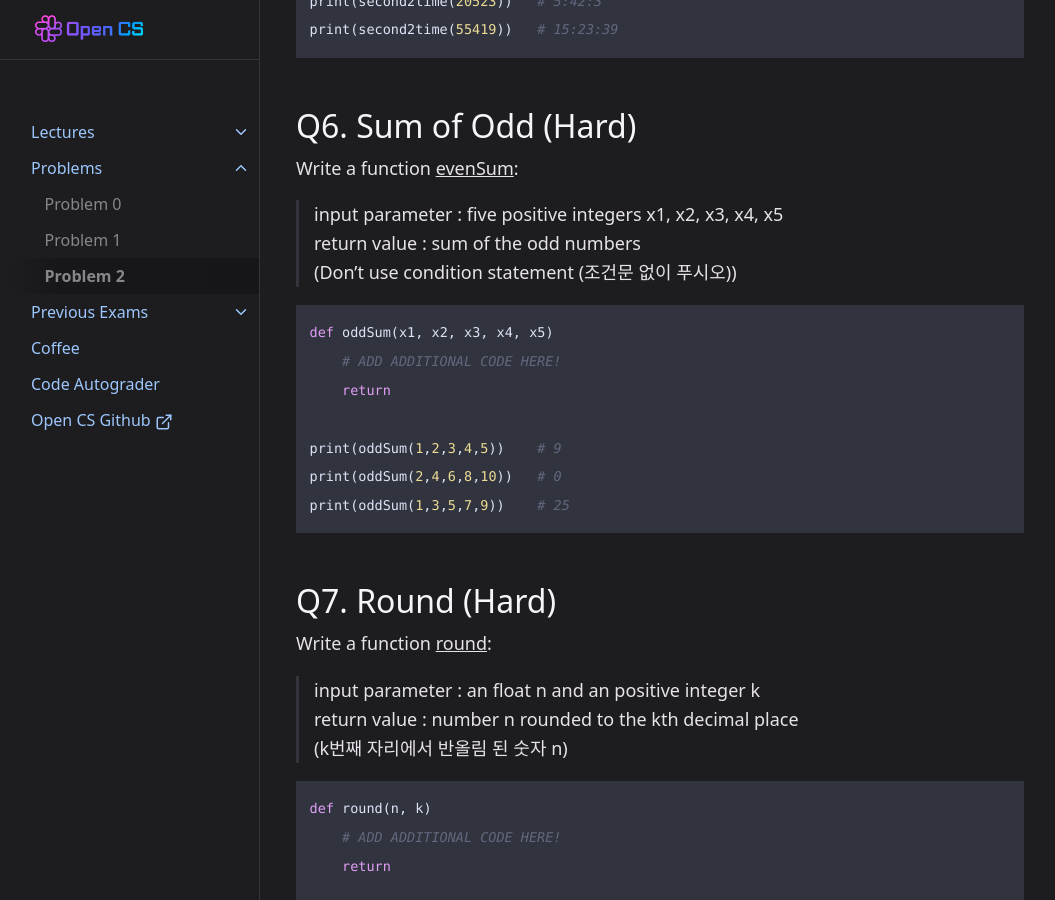
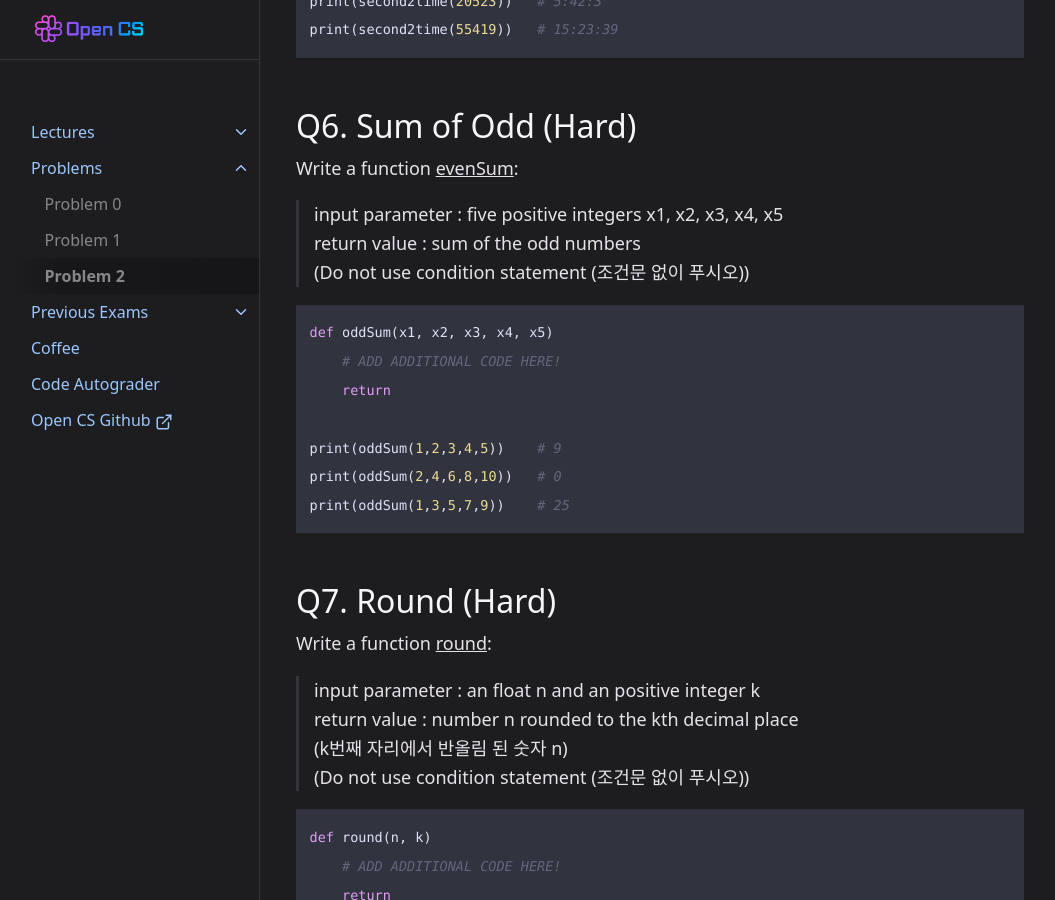
Before and after one commit to OpenCS-ksa/opencs-ksa.github.io, a Jekyll site: the page built from docs/Problems/problem2.md, in a window 1280 px wide and 900 px high, scrolled down 3283 px. Shown: the whole window, without its empty margins (112-1167 px from the left). Built offline with Jekyll 4.4.1, drawn with Linux system fonts in a browser that asks for light colours.

Commit message:
Update problem2.md

````diff
--- a/docs/Problems/problem2.md
+++ b/docs/Problems/problem2.md
@@ -111,7 +111,7 @@ print(second2time(55419))   # 15:23:39
 Write a function <U>evenSum</U>:
 > input parameter : five positive integers x1, x2, x3, x4, x5
 > return value : sum of the odd numbers
-(Don't use condition statement (조건문 없이 푸시오))
+(Do not use condition statement (조건문 없이 푸시오))
 
 ```python
 def oddSum(x1, x2, x3, x4, x5)
@@ -128,6 +128,7 @@ Write a function <U>round</U>:
 > input parameter : an float n and an positive integer k
 > return value : number n rounded to the kth decimal place
 (k번째 자리에서 반올림 된 숫자 n)
+(Do not use condition statement (조건문 없이 푸시오))
 
 ```python
 def round(n, k)
````
